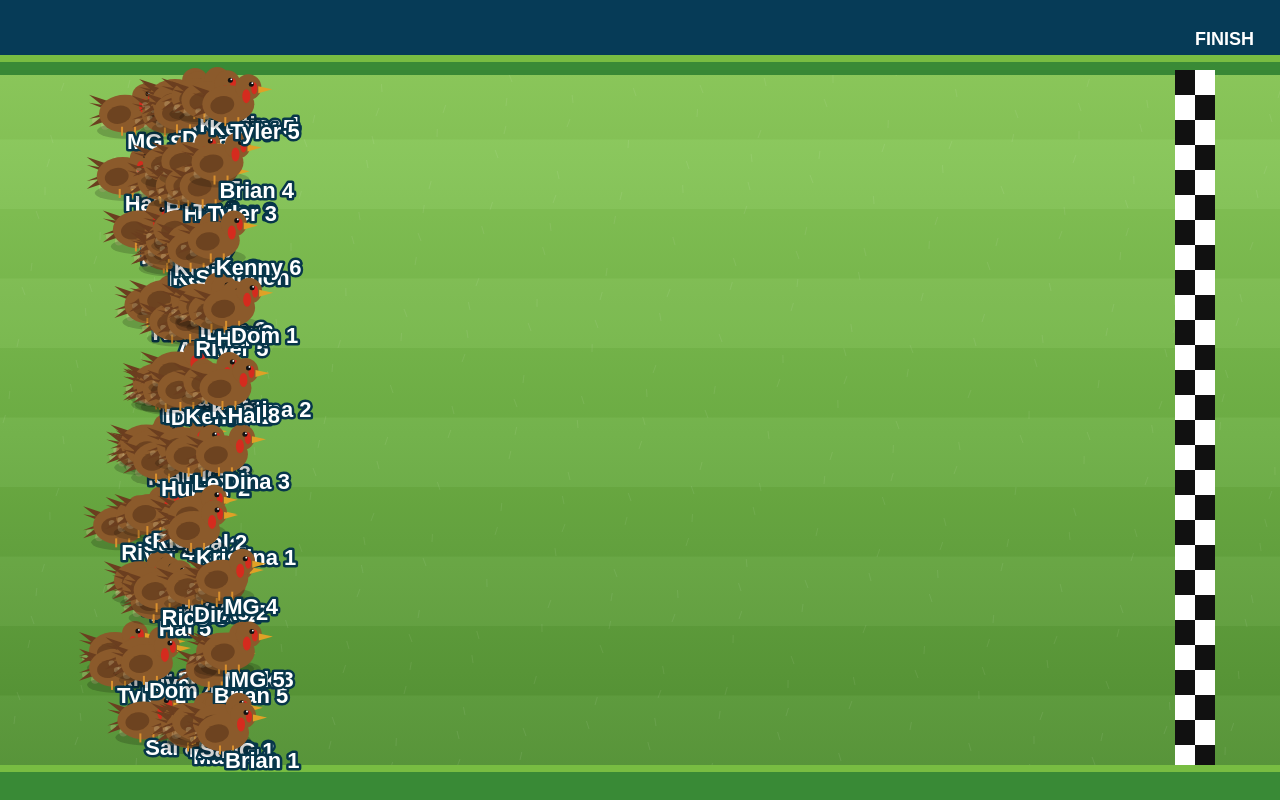
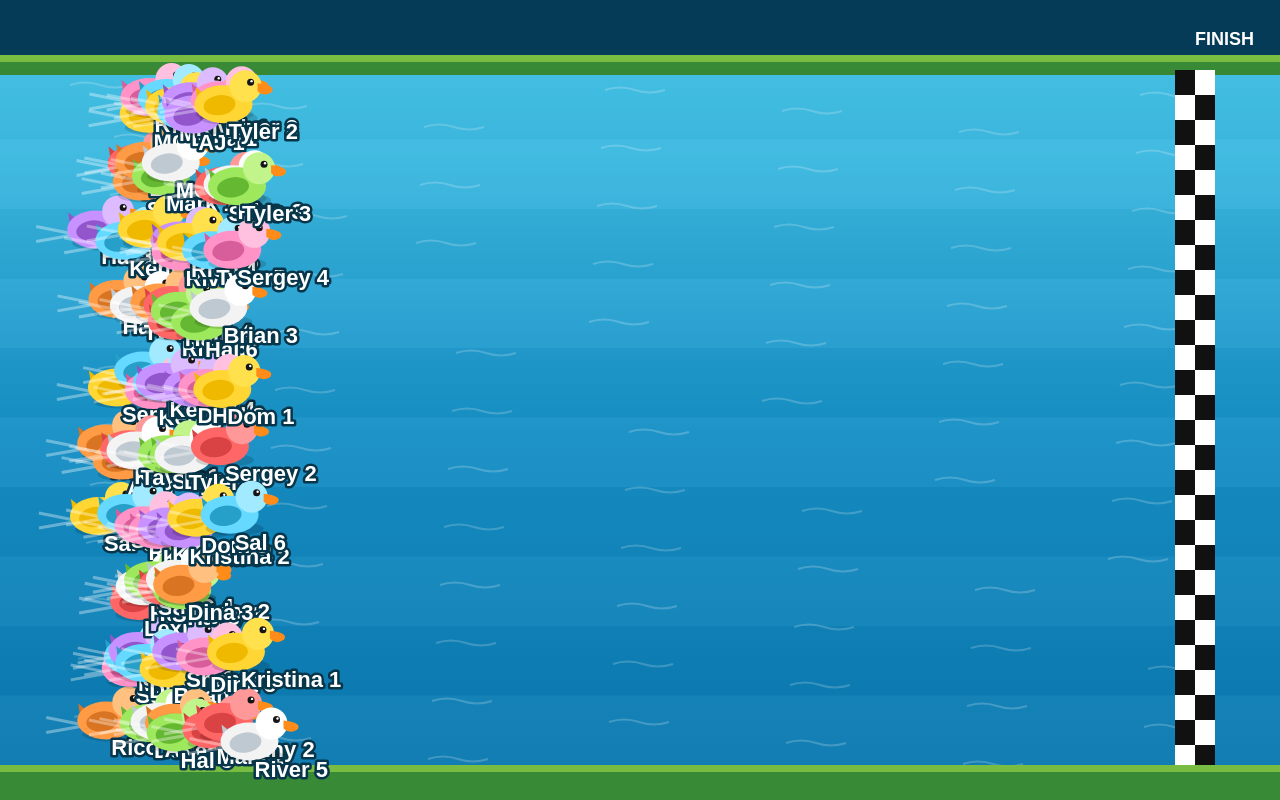
Before and after one commit to Clav77/Duck-Race-TV, a plain HTML site: page index.html in a window 1280 px wide. Drawn offline with Linux system fonts and the light colour scheme; animation ran at ten frames a second.

Commit message:
back to a known good file

```diff
--- a/index.html
+++ b/index.html
@@ -51,6 +51,7 @@ const NAMES = [
   "Hal 8",
   "Taylor",
   "Sal 5",
+  "Sergey 3",
   "Dina 2",
   "Dom 4",
   "AJ 1",
@@ -61,6 +62,7 @@ const NAMES = [
   "Kenny 1",
   "Sal 6",
   "Sal 2",
+  "Sergey 1",
   "Kenny 7",
   "River 2",
   "MG 1",
@@ -94,8 +96,12 @@ const NAMES = [
   "Hal 5",
   "River 1",
   "Brian 1",
+  "Sergey 4",
   "Tyler 4",
+  "Sergey 5",
+  "Sergey 2",
   "Sal 7",
+  "Hal 3",
   "Shannon",
   "Rico 1",
   "Rico 2",
@@ -110,15 +116,6 @@ const NAMES = [
   "River 5",
   "Mark 4"
 ];
-
-// Create image path from racer name
-function getPhotoFile(name) {
-  const baseName =
-    name.replace(/\s+\d+$/, "")
-        .toLowerCase();
-
-  return `images/${baseName}.jpg`;
-}
 
 const COLORS = [
   ["#FFD633", "#EFB900", "#FFE14D"],
@@ -143,37 +140,14 @@ function resize() {
 window.addEventListener("resize", resize);
 resize();
 
-function getPhotoFile(name) {
-
-  const baseName =
-    name.replace(/\s+\d+$/, "");
-
-  return `images/${baseName}.png`;
-
-}
-
-function getPhotoFile(name) {
-
-  const baseName =
-    name.replace(/\s+\d+$/, "");
-
-  return `images/${baseName}.png`;
-
-}
-
 // Create racers
 const racers = NAMES.map((name, i) => ({
-
   name,
-
-  photoPath: getPhotoFile(name),
-
   baseSpeed: 0.50 + Math.random() * 0.50,
   phase: Math.random() * Math.PI * 2,
   laneOffset: (Math.random() - 0.5) * 24,
   distance: 0,
   color: COLORS[i % COLORS.length]
-
 }));
 
 let previousWinners =
@@ -211,174 +185,133 @@ localStorage.setItem(
 
 const start = Date.now();
 
-// Draw right-facing Duck
+// Draw right-facing rubber duck
 function drawDuck(x, y, size, colors) {
+
   ctx.save();
   ctx.translate(x, y);
   ctx.scale(size / 60, size / 60);
 
   // Shadow
-  ctx.fillStyle = "rgba(0,0,0,0.18)";
+  ctx.fillStyle = "rgba(0,0,0,0.15)";
   ctx.beginPath();
-  ctx.ellipse(0, 20, 30, 8, 0, 0, Math.PI * 2);
+  ctx.ellipse(
+    0, 17, 29, 7,
+    0, 0, Math.PI * 2
+  );
   ctx.fill();
 
-  // Tail fan
-  ctx.fillStyle = "#6B3E1F";
-  for (let i = -2; i <= 2; i++) {
-    ctx.beginPath();
-    ctx.moveTo(-18, 0);
-    ctx.lineTo(-38, i * 8);
-    ctx.lineTo(-20, i * 5);
-    ctx.closePath();
-    ctx.fill();
-  }
+  // Tail
+  ctx.fillStyle = colors[1];
+  ctx.beginPath();
+  ctx.moveTo(-16, 0);
+  ctx.lineTo(-33, -14);
+  ctx.lineTo(-29, 12);
+  ctx.closePath();
+  ctx.fill();
 
   // Body
-  ctx.fillStyle = "#8B5A2B";
+  ctx.fillStyle = colors[0];
   ctx.beginPath();
   ctx.ellipse(
-    -2, 3,
-    26, 19,
+    -5, 3, 29, 19,
     0, 0, Math.PI * 2
   );
   ctx.fill();
 
   // Wing
-  ctx.fillStyle = "#6D4320";
+  ctx.fillStyle = colors[1];
   ctx.beginPath();
   ctx.ellipse(
-    -8, 4,
-    12, 9,
-    -0.2, 0, Math.PI * 2
+    -9, 4, 16, 10,
+    -0.15, 0, Math.PI * 2
   );
   ctx.fill();
 
   // Head
-  ctx.fillStyle = "#8B5A2B";
+  ctx.fillStyle = colors[2];
   ctx.beginPath();
   ctx.arc(
-    18, -14,
-    13,
-    0,
-    Math.PI * 2
+    17, -15, 16,
+    0, Math.PI * 2
   );
   ctx.fill();
 
-  // Beak
-  ctx.fillStyle = "#E0A126";
+  // Right-facing beak
+  ctx.fillStyle = "#FF8C18";
   ctx.beginPath();
-  ctx.moveTo(28, -15);
-  ctx.lineTo(42, -12);
-  ctx.lineTo(28, -8);
+  ctx.moveTo(29, -18);
+  ctx.quadraticCurveTo(48, -16, 43, -9);
+  ctx.quadraticCurveTo(35, -4, 29, -10);
   ctx.closePath();
   ctx.fill();
 
-  // Wattle
-  ctx.fillStyle = "#D52B1E";
+  // Eye
+  ctx.fillStyle = "#151515";
   ctx.beginPath();
-  ctx.ellipse(
-    16,
-    -5,
-    4,
-    7,
-    0,
-    0,
-    Math.PI * 2
+  ctx.arc(
+    22, -19, 3.5,
+    0, Math.PI * 2
   );
   ctx.fill();
 
-  // Snood
+  // Eye highlight
+  ctx.fillStyle = "#FFFFFF";
   ctx.beginPath();
-  ctx.ellipse(
-    24,
-    -13,
-    3,
-    6,
-    0,
-    0,
-    Math.PI * 2
+  ctx.arc(
+    23, -20, 1.2,
+    0, Math.PI * 2
   );
   ctx.fill();
-
-  // Eye
-  ctx.fillStyle = "#111";
-  ctx.beginPath();
-  ctx.arc(
-    21,
-    -17,
-    2.5,
-    0,
-    Math.PI * 2
-  );
-  ctx.fill();
-
-  // Eye shine
-  ctx.fillStyle = "#FFF";
-  ctx.beginPath();
-  ctx.arc(
-    22,
-    -18,
-    0.9,
-    0,
-    Math.PI * 2
-  );
-  ctx.fill();
-
-  // Legs
-  ctx.strokeStyle = "#D9902E";
-  ctx.lineWidth = 2;
-
-  ctx.beginPath();
-  ctx.moveTo(-5, 16);
-  ctx.lineTo(-5, 25);
-  ctx.stroke();
-
-  ctx.beginPath();
-  ctx.moveTo(8, 16);
-  ctx.lineTo(8, 25);
-  ctx.stroke();
 
   ctx.restore();
 }
 
-// Draw a Grass field
+// Draw animated river
 function drawWater(w, h, top, elapsed) {
 
   const gradient = ctx.createLinearGradient(
     0, top, 0, h
   );
 
-  gradient.addColorStop(0, "#8DCB5C");
-  gradient.addColorStop(0.5, "#6EAF45");
-  gradient.addColorStop(1, "#4F8D31");
+  gradient.addColorStop(0, "#46C4E8");
+  gradient.addColorStop(0.5, "#168FC5");
+  gradient.addColorStop(1, "#0876AD");
 
   ctx.fillStyle = gradient;
   ctx.fillRect(0, top, w, h - top);
 
-  // subtle grass texture
-  ctx.strokeStyle = "rgba(255,255,255,0.08)";
-  ctx.lineWidth = 1;
+  // Animated water ripples
+  ctx.lineWidth = 2;
+  ctx.strokeStyle = "rgba(255,255,255,0.20)";
 
-  for (let i = 0; i < 400; i++) {
+  for (let i = 0; i < 90; i++) {
 
     const x =
-      (i * 47) % w;
+      ((i * 173 + elapsed * 24) %
+      (w + 100)) - 50;
 
     const y =
-      top +
-      ((i * 97) % (h - top));
+      top + 15 +
+      ((i * 79) %
+      Math.max(1, h - top - 40));
 
     ctx.beginPath();
     ctx.moveTo(x, y);
-    ctx.lineTo(
-      x + Math.sin(i) * 3,
-      y - 8
+
+    ctx.quadraticCurveTo(
+      x + 15, y - 5,
+      x + 30, y
     );
+
+    ctx.quadraticCurveTo(
+      x + 45, y + 5,
+      x + 60, y
+    );
+
     ctx.stroke();
   }
 }
-
 
 let lastFrame = Date.now();
 
@@ -501,7 +434,10 @@ const speed =
   Math.sin(elapsed * 0.7 + r.phase) * 0.25 +
   Math.sin(elapsed * 2.8 + r.phase * 2) * 0.15;
 
-const movement = 0;
+// Gentle wave motion
+const movement =
+  Math.sin(elapsed * 1.2 + r.phase) * 0.03 +
+  Math.sin(elapsed * 3.7 + r.phase) * 0.01;
 
 // Secret winner boost
 const winnerBoost =
@@ -519,7 +455,7 @@ const distance =
   Math.max(
     0,
     Math.min(
-      r.distance,
+      r.distance + movement,
       1
     )
   );
@@ -566,29 +502,20 @@ if (
 
   positions.forEach(r => {
 
-// Dust Behind
-ctx.fillStyle =
-  "rgba(220,200,150,0.30)";
+    // Water wake behind duck
+    ctx.strokeStyle =
+      "rgba(255,255,255,0.35)";
 
-ctx.beginPath();
-ctx.arc(
-  r.x - 22,
-  r.y + 15,
-  4,
-  0,
-  Math.PI * 2
-);
-ctx.fill();
+    ctx.lineWidth = 3;
+    ctx.beginPath();
 
-ctx.beginPath();
-ctx.arc(
-  r.x - 32,
-  r.y + 10,
-  3,
-  0,
-  Math.PI * 2
-);
-ctx.fill();
+    ctx.moveTo(r.x - 25, r.y + 8);
+    ctx.lineTo(r.x - 65, r.y + 15);
+
+    ctx.moveTo(r.x - 25, r.y + 8);
+    ctx.lineTo(r.x - 65, r.y);
+
+    ctx.stroke();
 
     // Draw rubber duck
     drawDuck(
```
